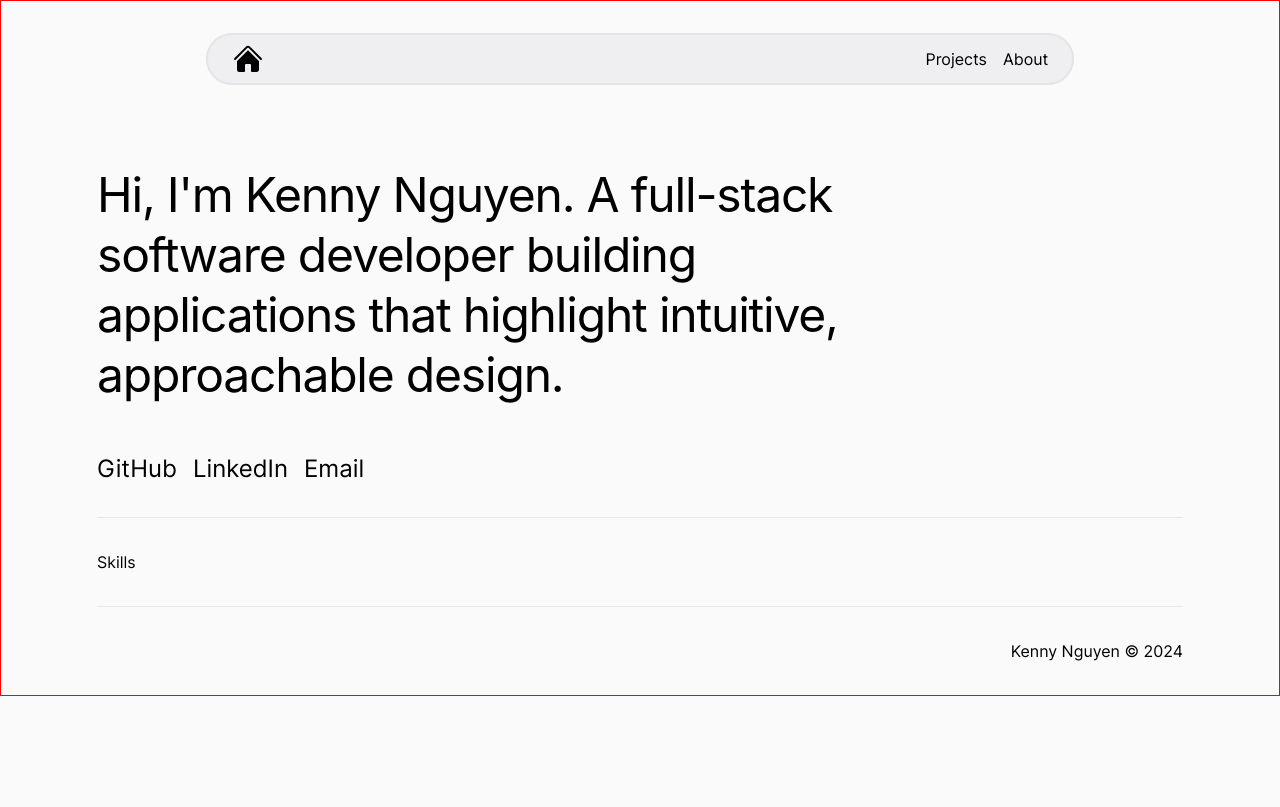
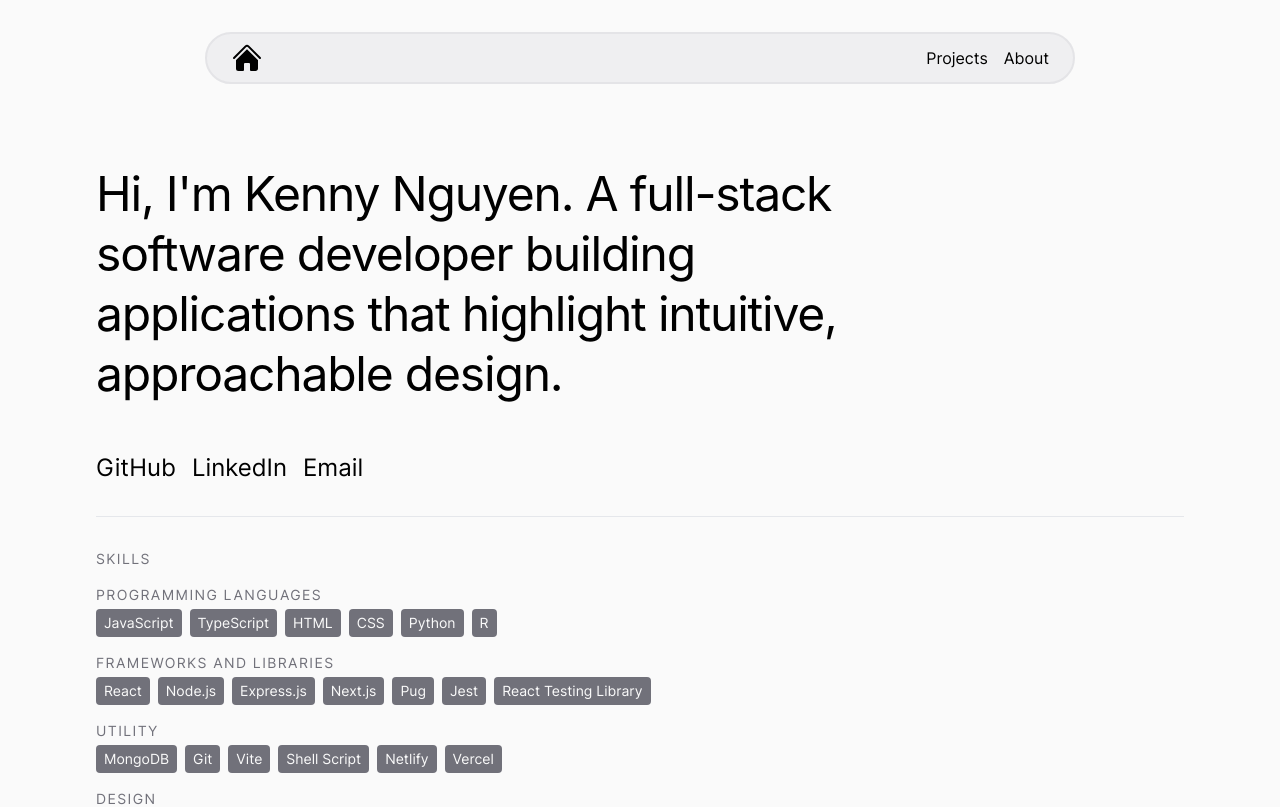
Before and after one commit to ken-ux/portfolio, a React (Vite) app: page / in a window 1280 px wide. Shown: the top 807 px of the page. Built offline with nearby package versions, Linux system fonts and the light colour scheme; a web font is replaced by a local one.

Commit message:
Add skills content and styling

```diff
--- a/src/components/Skills.tsx
+++ b/src/components/Skills.tsx
@@ -1,5 +1,66 @@
 const Skills = () => {
-  return <h1>Skills</h1>;
+  return (
+    <div className="flex flex-col gap-4">
+      <h2 className="text-sm uppercase tracking-widest text-zinc-500">
+        Skills
+      </h2>
+
+      <div>
+        <h3 className="text-sm uppercase tracking-widest text-zinc-500">
+          Programming Languages
+        </h3>
+        <ul className="mt-1 flex flex-wrap gap-2 text-sm *:rounded *:bg-zinc-500 *:px-2 *:py-1 *:text-zinc-50">
+          <li>JavaScript</li>
+          <li>TypeScript</li>
+          <li>HTML</li>
+          <li>CSS</li>
+          <li>Python</li>
+          <li>R</li>
+        </ul>
+      </div>
+
+      <div>
+        <h3 className="text-sm uppercase tracking-widest text-zinc-500">
+          Frameworks and Libraries
+        </h3>
+        <ul className="mt-1 flex flex-wrap gap-2 text-sm *:rounded *:bg-zinc-500 *:px-2 *:py-1 *:text-zinc-50">
+          <li>React</li>
+          <li>Node.js</li>
+          <li>Express.js</li>
+          <li>Next.js</li>
+          <li>Pug</li>
+          <li>Jest</li>
+          <li>React Testing Library</li>
+        </ul>
+      </div>
+
+      <div>
+        <h3 className="text-sm uppercase tracking-widest text-zinc-500">
+          Utility
+        </h3>
+        <ul className="mt-1 flex flex-wrap gap-2 text-sm *:rounded *:bg-zinc-500 *:px-2 *:py-1 *:text-zinc-50">
+          <li>MongoDB</li>
+          <li>Git</li>
+          <li>Vite</li>
+          <li>Shell Script</li>
+          <li>Netlify</li>
+          <li>Vercel</li>
+        </ul>
+      </div>
+
+      <div>
+        <h3 className="text-sm uppercase tracking-widest text-zinc-500">
+          Design
+        </h3>
+        <ul className="mt-1 flex flex-wrap gap-2 text-sm *:rounded *:bg-zinc-500 *:px-2 *:py-1 *:text-zinc-50">
+          <li>Ant Design</li>
+          <li>Bootstrap</li>
+          <li>MUI</li>
+          <li>Tailwind CSS</li>
+        </ul>
+      </div>
+    </div>
+  );
 };
 
 export default Skills;
--- a/src/index_build.css
+++ b/src/index_build.css
@@ -486,7 +486,6 @@ body {
 body {
   --tw-bg-opacity: 1;
   background-color: rgb(250 250 250 / var(--tw-bg-opacity));
-  border: 1px solid red;
 }
 
 a {
@@ -621,6 +620,10 @@ a:hover {
   margin: auto;
 }
 
+.mt-1 {
+  margin-top: 0.25rem;
+}
+
 .mt-12 {
   margin-top: 3rem;
 }
@@ -653,12 +656,20 @@ a:hover {
   height: 1.25rem;
 }
 
+.h-6 {
+  height: 1.5rem;
+}
+
 .h-8 {
   height: 2rem;
 }
 
 .w-5 {
   width: 1.25rem;
+}
+
+.w-6 {
+  width: 1.5rem;
 }
 
 .w-8 {
@@ -683,6 +694,10 @@ a:hover {
   flex-direction: column;
 }
 
+.flex-wrap {
+  flex-wrap: wrap;
+}
+
 .items-center {
   align-items: center;
 }
@@ -695,12 +710,28 @@ a:hover {
   justify-content: space-between;
 }
 
+.gap-1 {
+  gap: 0.25rem;
+}
+
+.gap-2 {
+  gap: 0.5rem;
+}
+
 .gap-4 {
   gap: 1rem;
 }
 
+.gap-6 {
+  gap: 1.5rem;
+}
+
 .gap-8 {
   gap: 2rem;
+}
+
+.gap-3 {
+  gap: 0.75rem;
 }
 
 .self-start {
@@ -828,6 +859,58 @@ a:hover {
   transition-timing-function: linear;
 }
 
+.\*\:rounded > * {
+  border-radius: 0.25rem;
+}
+
+.\*\:rounded-md > * {
+  border-radius: 0.375rem;
+}
+
+.\*\:border > * {
+  border-width: 1px;
+}
+
+.\*\:border-zinc-500 > * {
+  --tw-border-opacity: 1;
+  border-color: rgb(113 113 122 / var(--tw-border-opacity));
+}
+
+.\*\:bg-zinc-500 > * {
+  --tw-bg-opacity: 1;
+  background-color: rgb(113 113 122 / var(--tw-bg-opacity));
+}
+
+.\*\:bg-zinc-600 > * {
+  --tw-bg-opacity: 1;
+  background-color: rgb(82 82 91 / var(--tw-bg-opacity));
+}
+
+.\*\:px-2 > * {
+  padding-left: 0.5rem;
+  padding-right: 0.5rem;
+}
+
+.\*\:py-1 > * {
+  padding-top: 0.25rem;
+  padding-bottom: 0.25rem;
+}
+
+.\*\:text-zinc-50 > * {
+  --tw-text-opacity: 1;
+  color: rgb(250 250 250 / var(--tw-text-opacity));
+}
+
+.\*\:text-zinc-500 > * {
+  --tw-text-opacity: 1;
+  color: rgb(113 113 122 / var(--tw-text-opacity));
+}
+
+.\*\:text-zinc-100 > * {
+  --tw-text-opacity: 1;
+  color: rgb(244 244 245 / var(--tw-text-opacity));
+}
+
 @media (min-width: 640px) {
   .sm\:grid-cols-3 {
     grid-template-columns: repeat(3, minmax(0, 1fr));
```
